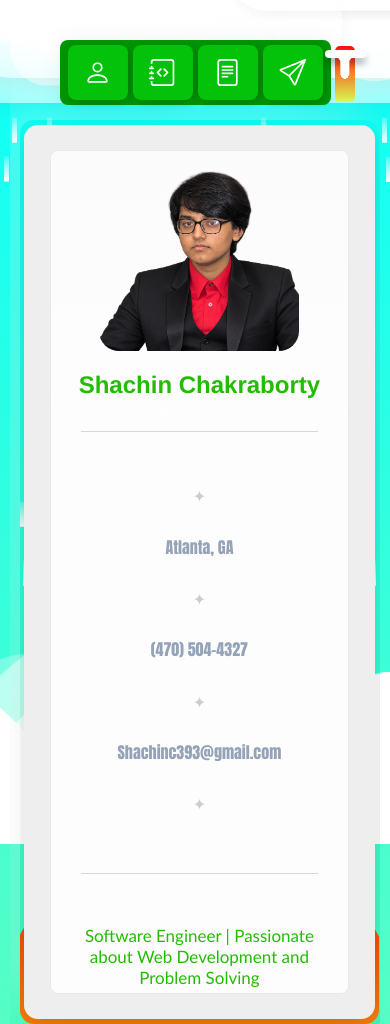
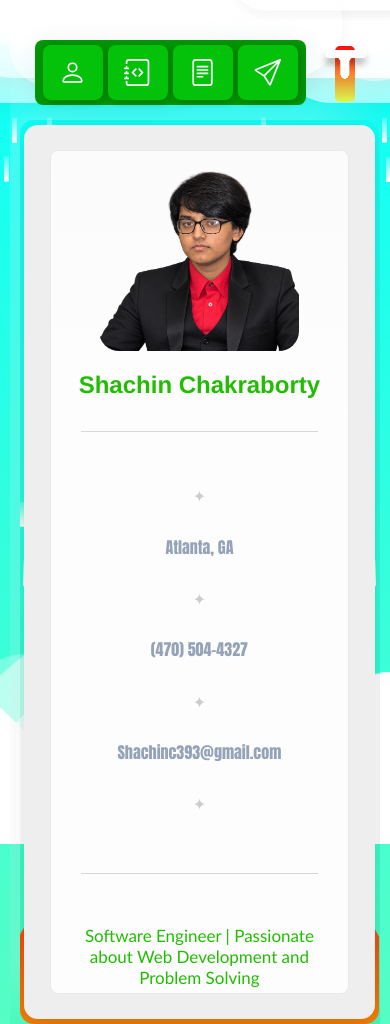
Before and after one commit to XShachin/CVWebsite, a website: page index.html in a window 390 px wide. Shown: the top 1024 px of the page. Drawn offline with Linux system fonts and the light colour scheme.

Commit message:
nav centering

```diff
--- a/css/style.css
+++ b/css/style.css
@@ -863,7 +863,7 @@ section a:hover {
     transform: translateY(-50%);
 
     /* Remove desktop/mobile side positioning */
-    left: auto !important;
+    left: -25px !important;
     right: auto !important;
     top: auto !important;
 
```
